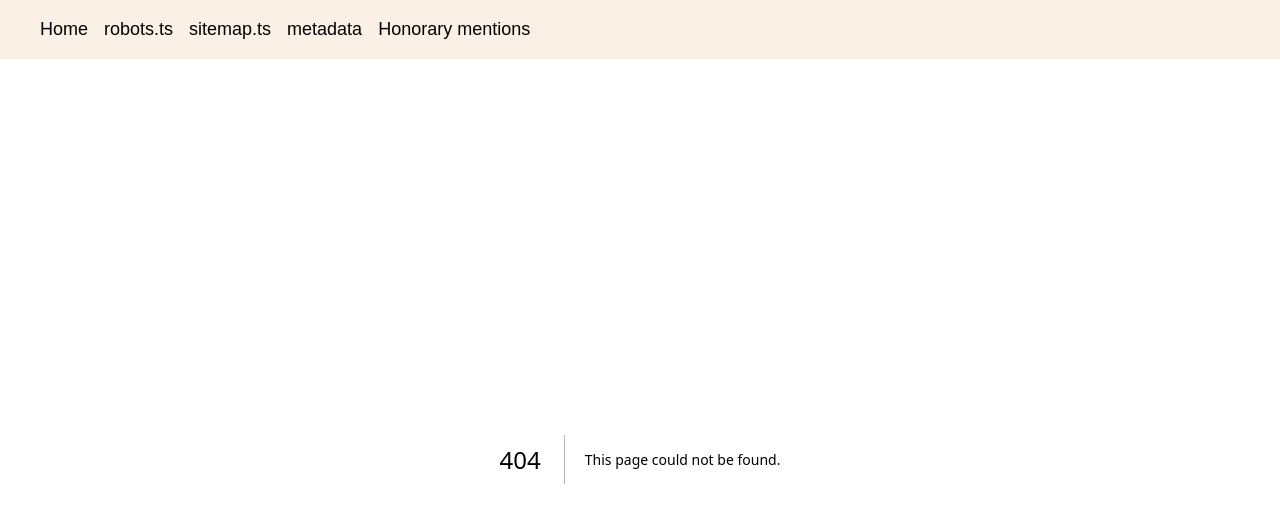
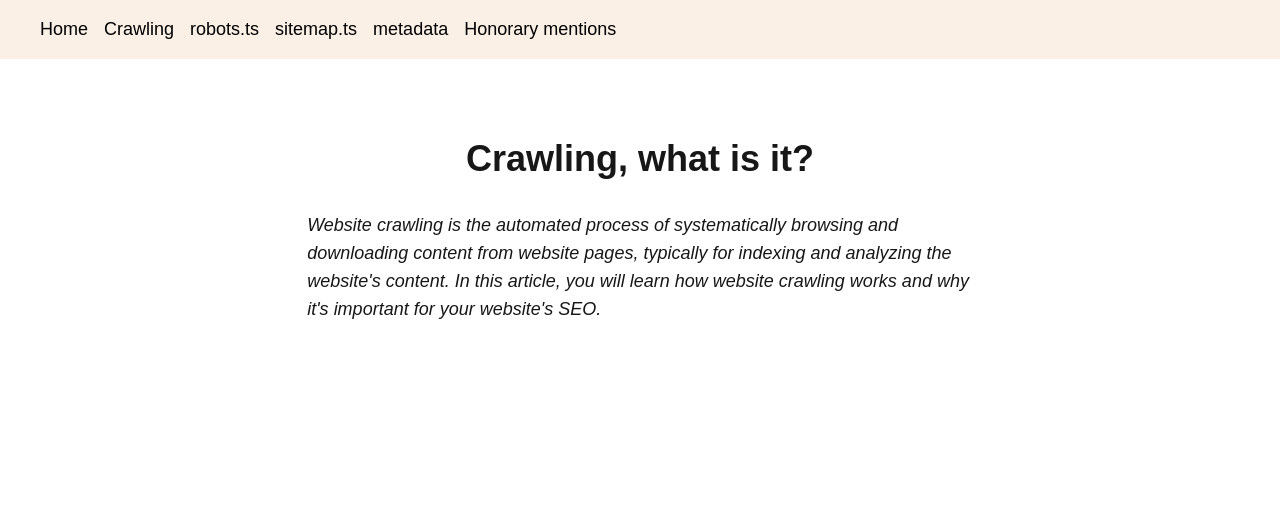
Before and after one commit to Zaah91/synopsis-next-prototype, a Next.js app: page /crawlerInfo in a window 1280 px wide. Before the commit this address had no page. Shown: the top 522 px of the page. Built offline with nearby package versions, Linux system fonts and the light colour scheme.

Commit message:
New page on crawling. New image added and changes to few files

```diff
--- /dev/null
+++ b/src/app/crawlerInfo/page.tsx
@@ -0,0 +1,21 @@
+import { Metadata } from "next";
+
+export const metadata: Metadata = {
+  title: "Crawling",
+};
+
+export default function Crawlingpage() {
+  return (
+    <div className="min-h-screen p-8 pb-20 sm:p-20">
+      <header className="text-center mb-8">
+        <h1 className="text-4xl font-bold">Crawling, what is it?</h1>
+      </header>
+
+      <div className="grid grid-cols-5 gap-4 my-8">
+        <p className="col-span-3 col-start-2 text-lg italic">
+            Website crawling is the automated process of systematically browsing and downloading content from website pages, typically for indexing and analyzing the website's content. In this article, you will learn how website crawling works and why it's important for your website's SEO.
+        </p>
+      </div>
+    </div>
+  );
+}
--- a/src/app/metadataCollection.tsx
+++ b/src/app/metadataCollection.tsx
@@ -23,6 +23,19 @@ const siteMetadata: Metadata = {
     locale: "en_US",
     type: "website",
   },
+  twitter: { // Twitter Card metadata
+    card: "summary_large_image",
+    title: "Next.js Prototype",
+    description: "An example of using metadata in Next.js with robots.txt and sitemap.xml",
+    images: [
+      {
+        url: "https://github.com/Zaah91/synopsis-next-prototype/blob/master/public/duck.webp?raw=true",
+        width: 1200,
+        height: 630,
+        alt: "Twitter Card Image",
+        },
+    ]
+    },
 }
 
 export default siteMetadata;
--- a/src/app/metadataPage/page.tsx
+++ b/src/app/metadataPage/page.tsx
@@ -10,7 +10,7 @@ export default function Metadatapage() {
       <header className="text-center mb-8">
         <h1 className="text-4xl font-bold">Metadata</h1>
         <p className="text-lg mt-2">Many ways - Many results</p>
-        <img src="/metadata-layout.png" alt="Metadata layput code example" className="mx-auto mt-4" />
+        <img src="/metadata-collection.png" alt="Metadata collection code example" className="mx-auto mt-4" />
       </header>
       <div className="grid grid-cols-3 sm:grid-cols-2 gap-8">
       <div>
--- a/src/components/Navbar.tsx
+++ b/src/components/Navbar.tsx
@@ -5,6 +5,7 @@ const Navbar = () => {
   return (
     <nav className="flex items-center px-10 py-4 bg-[#FAF0E6] text-[18px]">
       <Link href="/" className="mr-4 text-black">Home</Link>
+      <Link href="/crawlerInfo" className="mr-4 text-black">Crawling</Link>
       <Link href="/subpage1" className="mr-4 text-black">robots.ts</Link>
       <Link href="/subpage2" className="mr-4 text-black">sitemap.ts</Link>
       <Link href="/metadataPage" className="mr-4 text-black">metadata</Link>
```
Also changed, not shown: public/metadata-collection.PNG (added).
